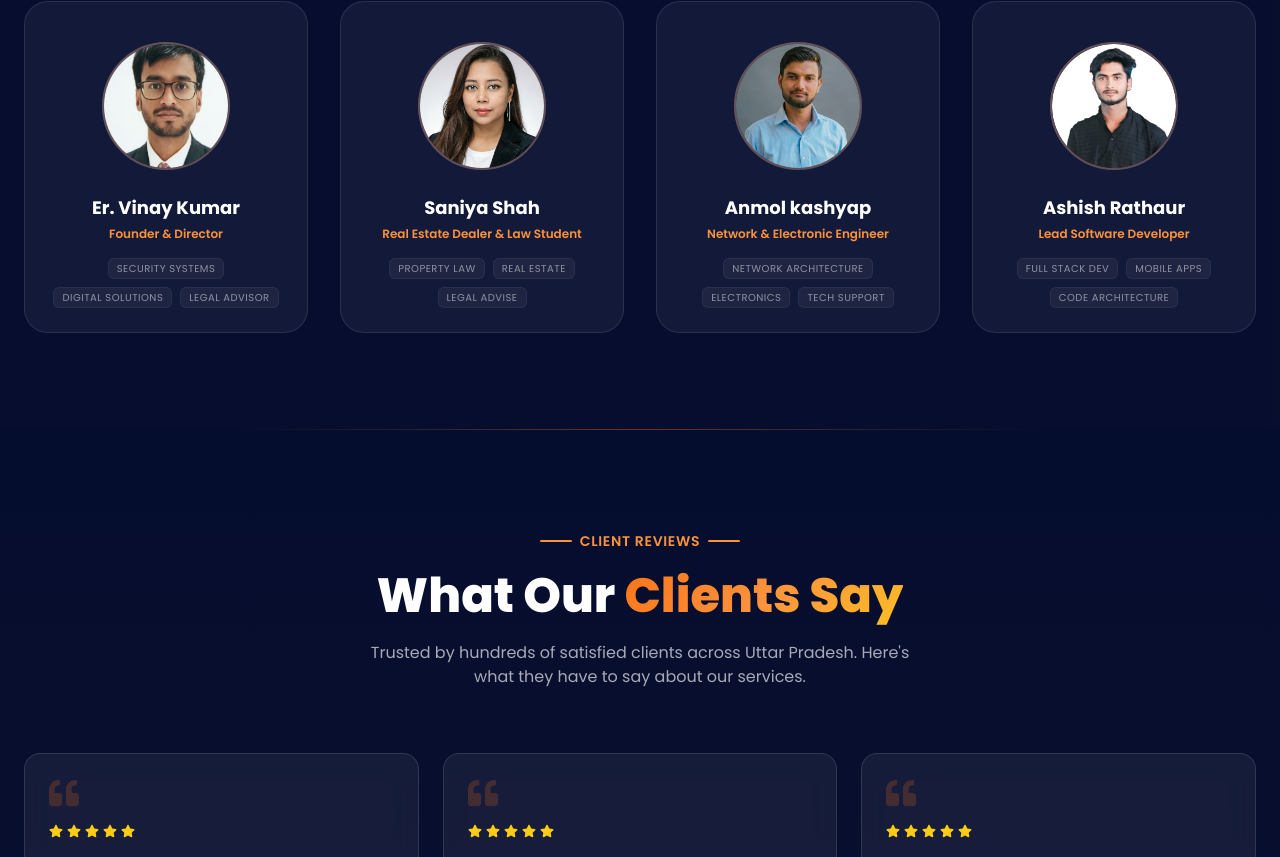
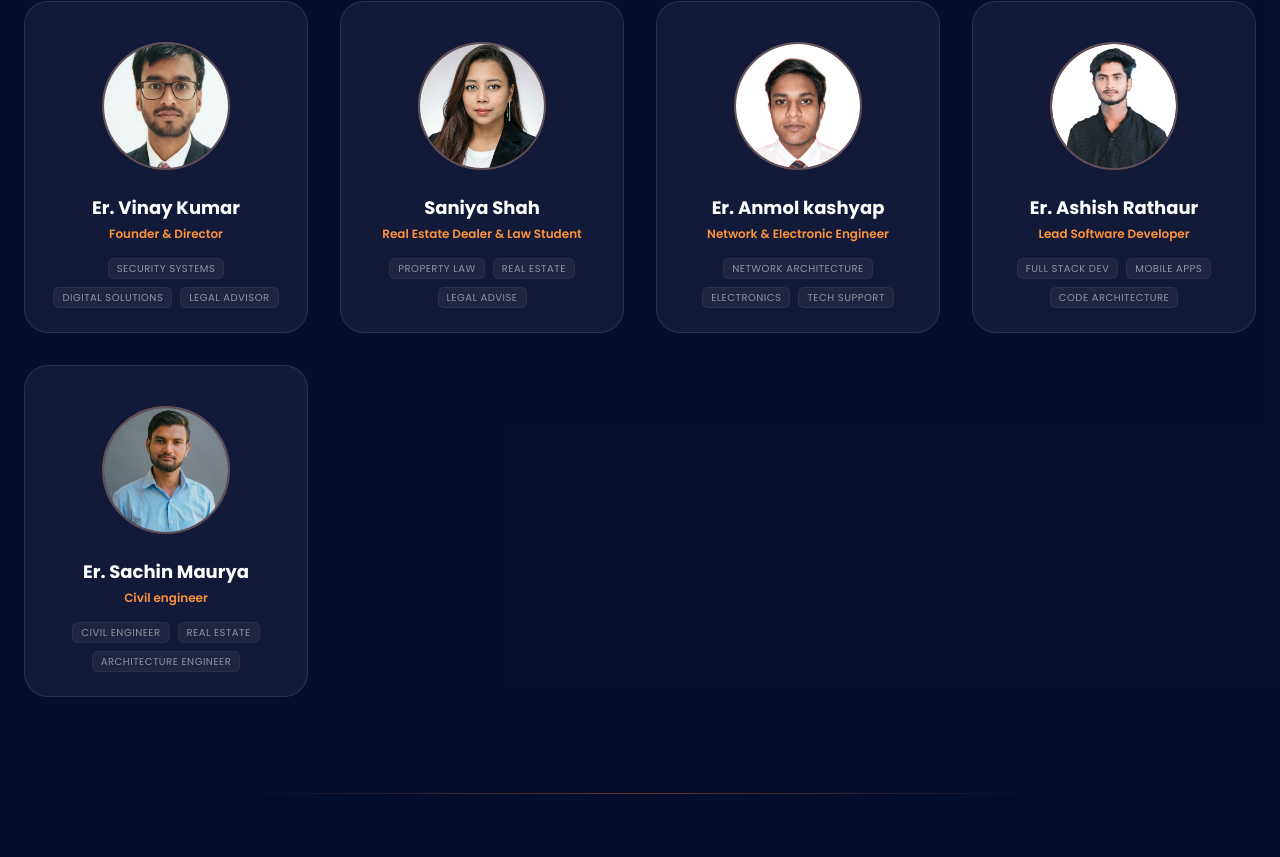
Before and after one commit to haxcod/BharatTech-Gurukul, a React (Vite) app: page / in a window 1280 px wide. Shown: the part 5923-6780 px from the top of the page. Built offline with nearby package versions, Linux system fonts and the light colour scheme.

Commit message:
update 1.0

```diff
--- a/src/components/Footer.jsx
+++ b/src/components/Footer.jsx
@@ -6,19 +6,19 @@ import logo from '../assets/logo.png'
 const serviceGroups = [
   {
     title: 'CCTV or Security Devices',
-    items: ['CCTV or Security Devices installation', "CCTV or Security Devices AMC's"]
+    items: ["CCTV or Security Devices installation with AMC's"]
   },
   {
-    title: 'Website or Apps developer',
-    items: ['Website or Apps development', 'Website or Apps timely update and maintenance']
+    title: 'Website or Apps developer ',
+    items: ['Website or Apps development with update & maintenance']
   },
   {
     title: 'Legal services',
-    items: ['Legal Documents', 'Criminal and Civil matters', 'Cyber fraud and Bank Account freeze']
+    items: ["Case's and Legal Documents", 'Cyber fraud and Bank Account freeze']
   },
   {
     title: 'Digital Education',
-    items: ['Basic computer & CCC', 'Web & App designing', 'Tally & Digital Marketing', 'ADCA & O’LEVEL']
+    items: ['Basic computer, CCC, ADCA & O’LEVEL', 'Web & App designing', 'Tally & Digital Marketing']
   }
 ]
 
--- a/src/components/Team.jsx
+++ b/src/components/Team.jsx
@@ -2,8 +2,9 @@ import { motion } from 'framer-motion'
 import { FaLinkedin, FaTwitter, FaGithub, FaEnvelope } from 'react-icons/fa'
 import vinayImg from '../assets/team/vinay.avif'
 import saniyaImg from '../assets/team/saniya.avif'
-import anmolImg from '../assets/team/anmol.avif'
+import anmolImg from '../assets/team/anmol.jpeg'
 import ashishImg from '../assets/team/ashish.jpg'
+import sachinImg from '../assets/team/sachin.avif'
 import Slider from "react-slick"
 import "slick-carousel/slick/slick.css"
 import "slick-carousel/slick/slick-theme.css"
@@ -24,17 +25,24 @@ const team = [
     social: { linkedin: '#', twitter: '#', email: '#' }
   },
   {
-    name: 'Anmol kashyap',
+    name: 'Er. Anmol kashyap',
     role: 'Network & Electronic Engineer',
     image: anmolImg,
     skills: ['Network Architecture', 'Electronics', 'Tech Support'],
     social: { linkedin: '#', github: '#', email: '#' }
   },
   {
-    name: 'Ashish Rathaur',
+    name: 'Er. Ashish Rathaur',
     role: 'Lead Software Developer',
     image: ashishImg,
     skills: ['Full Stack Dev', 'Mobile Apps', 'Code Architecture'],
+    social: { linkedin: '#', github: '#', email: '#' }
+  },
+  {
+    name: 'Er. Sachin Maurya',
+    role: 'Civil engineer',
+    image: sachinImg,
+    skills: ['Civil engineer', 'Real Estate', 'Architecture engineer'],
     social: { linkedin: '#', github: '#', email: '#' }
   }
 ]
```
Also changed, not shown: src/assets/team/anmol.jpeg (added), src/assets/team/sachin.avif (renamed from src/assets/team/anmol.avif).
